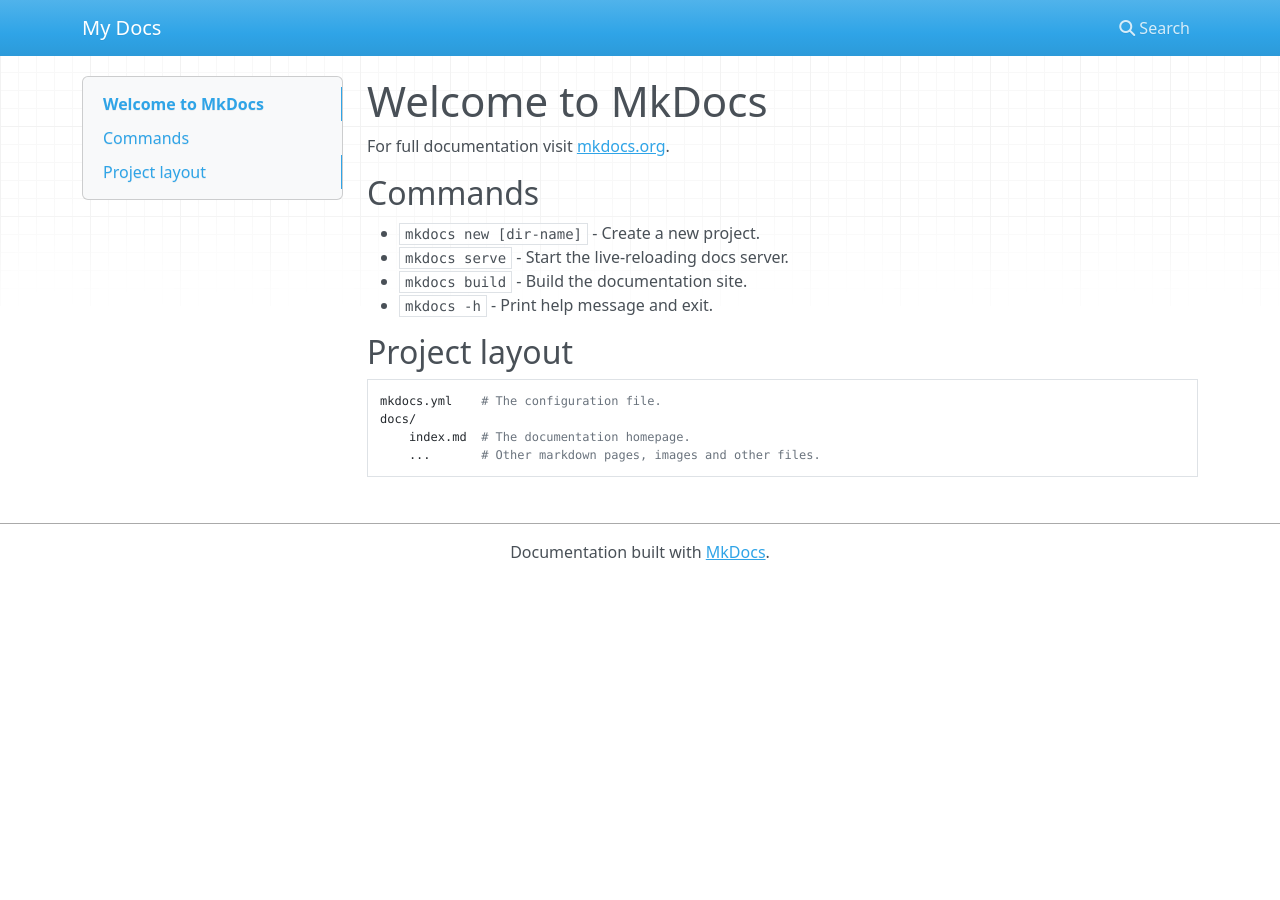
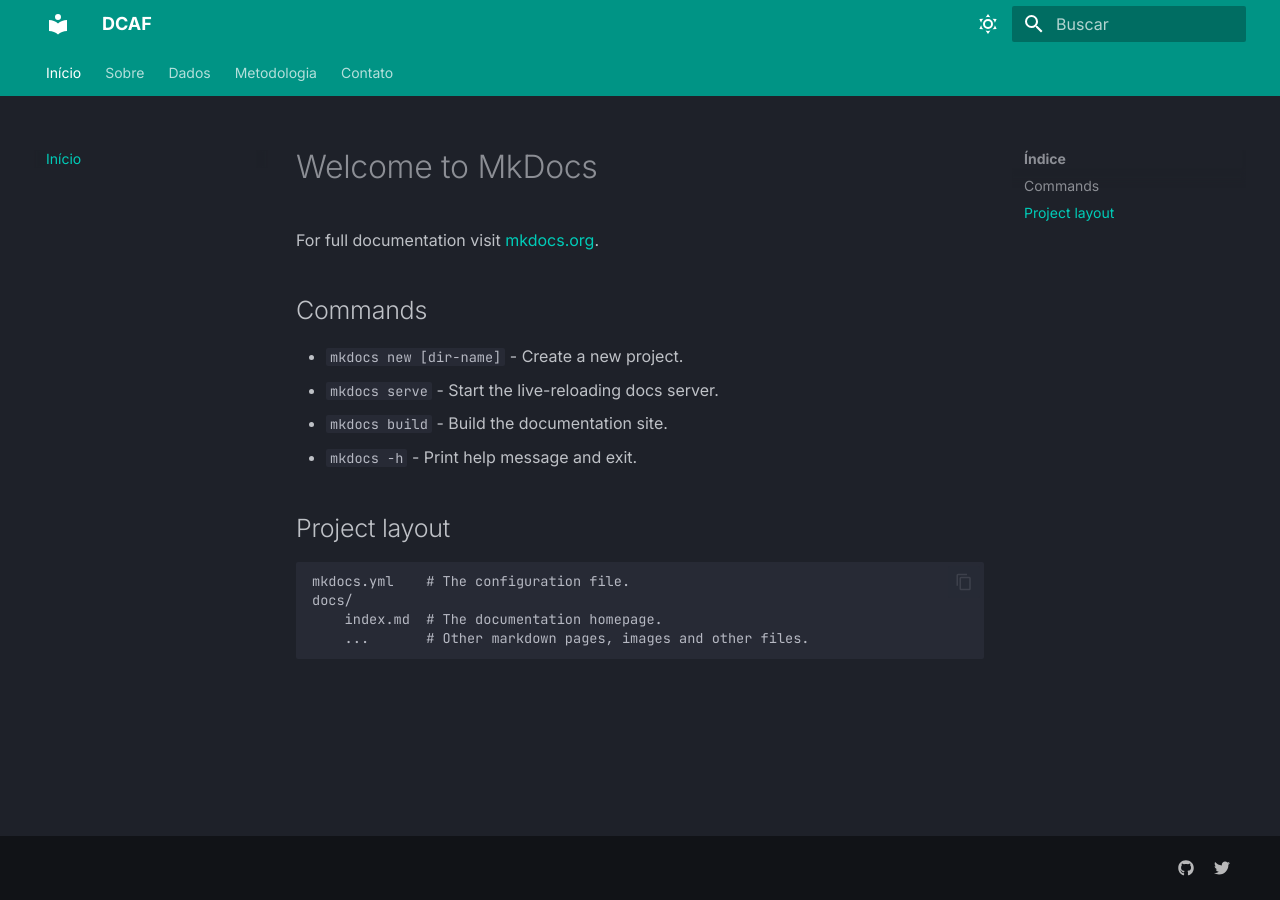
Before and after one commit to gllisboads/site-DCAF, an MkDocs documentation site: the page built from docs/index.md, in a window 1280 px wide. Built offline with MkDocs 1.6.1 and Material for MkDocs 9.7.7, drawn with Linux system fonts in a browser that asks for light colours; nearby versions of some CDN libraries.

Commit message:
configurações iniciais do site

```diff
--- a/mkdocs.yml
+++ b/mkdocs.yml
@@ -1 +1,86 @@
-site_name: My Docs
+site_name: DCAF
+site_description: Informações úteis à Diretoria Central de Análise Fiscal.
+site_url: https://exemplo.com
+
+theme:
+  name: material
+  language: pt
+  features:
+    - navigation.expand
+    - navigation.sections
+    - navigation.top
+    - navigation.tabs
+    - search.highlight
+    - search.share
+    - content.code.copy
+    - content.action.edit
+    - content.tabs.link
+    - content.tooltips
+    - header.autohide
+  palette:
+    - scheme: slate  # modo escuro
+      primary: teal
+      accent: lime
+      toggle:
+        icon: material/weather-sunny
+        name: Mudar para modo claro
+    - scheme: default  # modo claro
+      primary: teal
+      accent: indigo
+      toggle:
+        icon: material/weather-night
+        name: Mudar para modo escuro
+  font:
+    text: "Inter"
+    code: "JetBrains Mono"
+
+# Logo e favicon opcionais
+# logo: assets/logo.png
+# favicon: assets/favicon.png
+
+markdown_extensions:
+  - admonition
+  - attr_list
+  - footnotes
+  - tables
+  - toc:
+      permalink: true
+  - def_list
+  - codehilite:
+      guess_lang: false
+  - pymdownx.highlight
+  - pymdownx.superfences
+  - pymdownx.details
+  - pymdownx.inlinehilite
+  - pymdownx.snippets
+  - pymdownx.tabbed:
+      alternate_style: true
+  - pymdownx.tasklist:
+      custom_checkbox: true
+
+plugins:
+  - search
+  - social
+  - tags
+  # - minify:  # opcional, melhora desempenho
+  #     minify_html: true
+
+extra:
+  social:
+    - icon: fontawesome/brands/github
+      link: https://github.com/seuprojeto
+    - icon: fontawesome/brands/twitter
+      link: https://twitter.com/seuprojeto
+  generator: false  # Remove o "Built with MkDocs" do rodapé
+  analytics:
+    provider: google
+    property: G-XXXXXXXXXX  # substitua se quiser rastrear acessos
+
+nav:
+  - Início: index.md
+  - Sobre: sobre.md
+  - Dados:
+      - Receita: dados/receita.md
+      - Despesa: dados/despesa.md
+  - Metodologia: metodologia.md
+  - Contato: contato.md
--- a/pyproject.toml
+++ b/pyproject.toml
@@ -8,7 +8,10 @@
 readme = "README.md"
 requires-python = ">=3.12"
 dependencies = [
-    "mkdocs (>=1.6.1,<2.0.0)"
+    "mkdocs (>=1.6.1,<2.0.0)",
+    "mkdocs-git-revision-date-localized-plugin (>=1.5.0,<2.0.0)",
+    "mkdocs-minify-plugin (>=0.8.0,<0.9.0)",
+    "mkdocs-material[imaging] (>=9.6.23,<10.0.0)"
 ]
 
 
```
Also changed, not shown: docs/sobre.md (added, +1 -0 lines), 1 other file.
